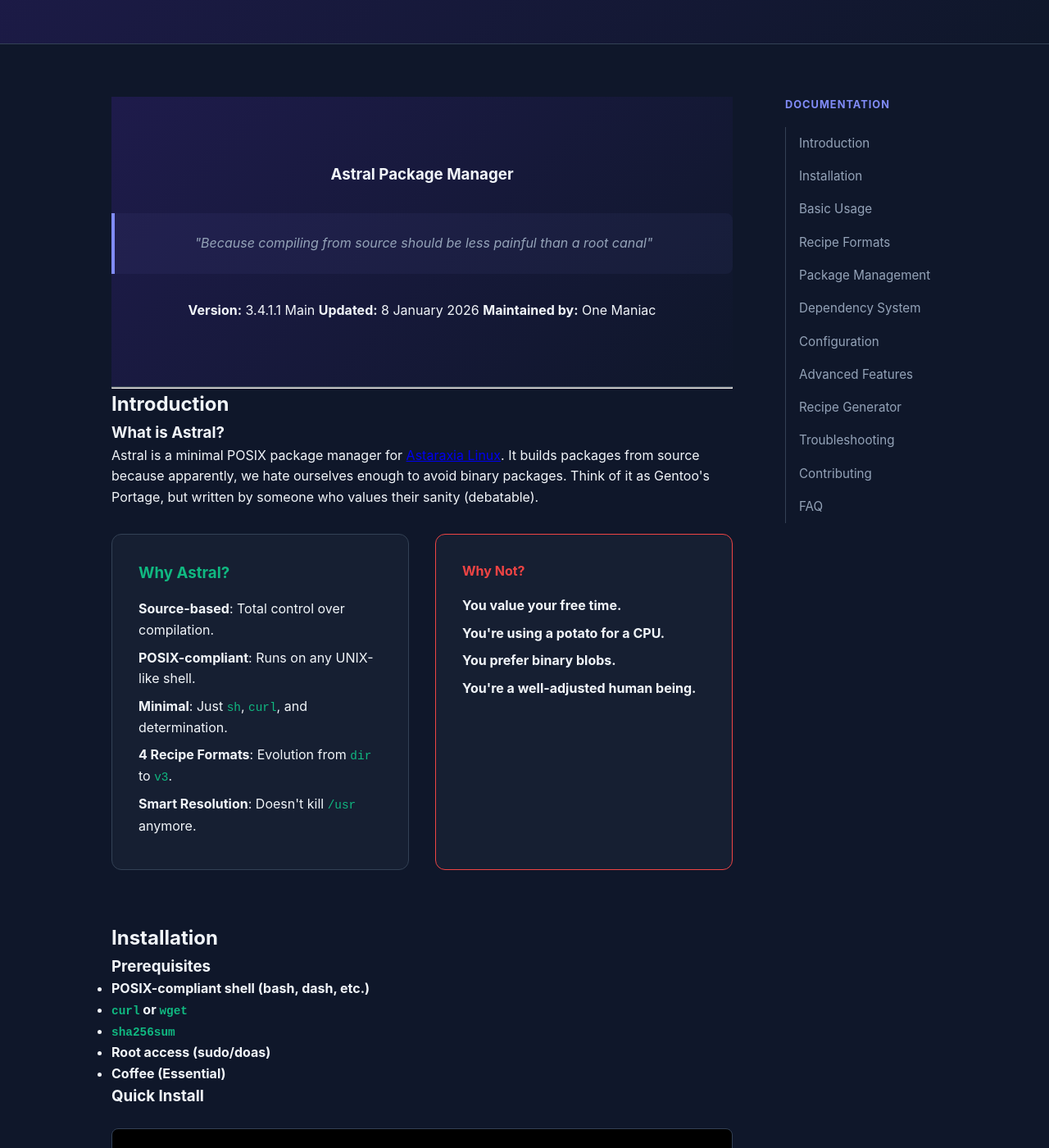
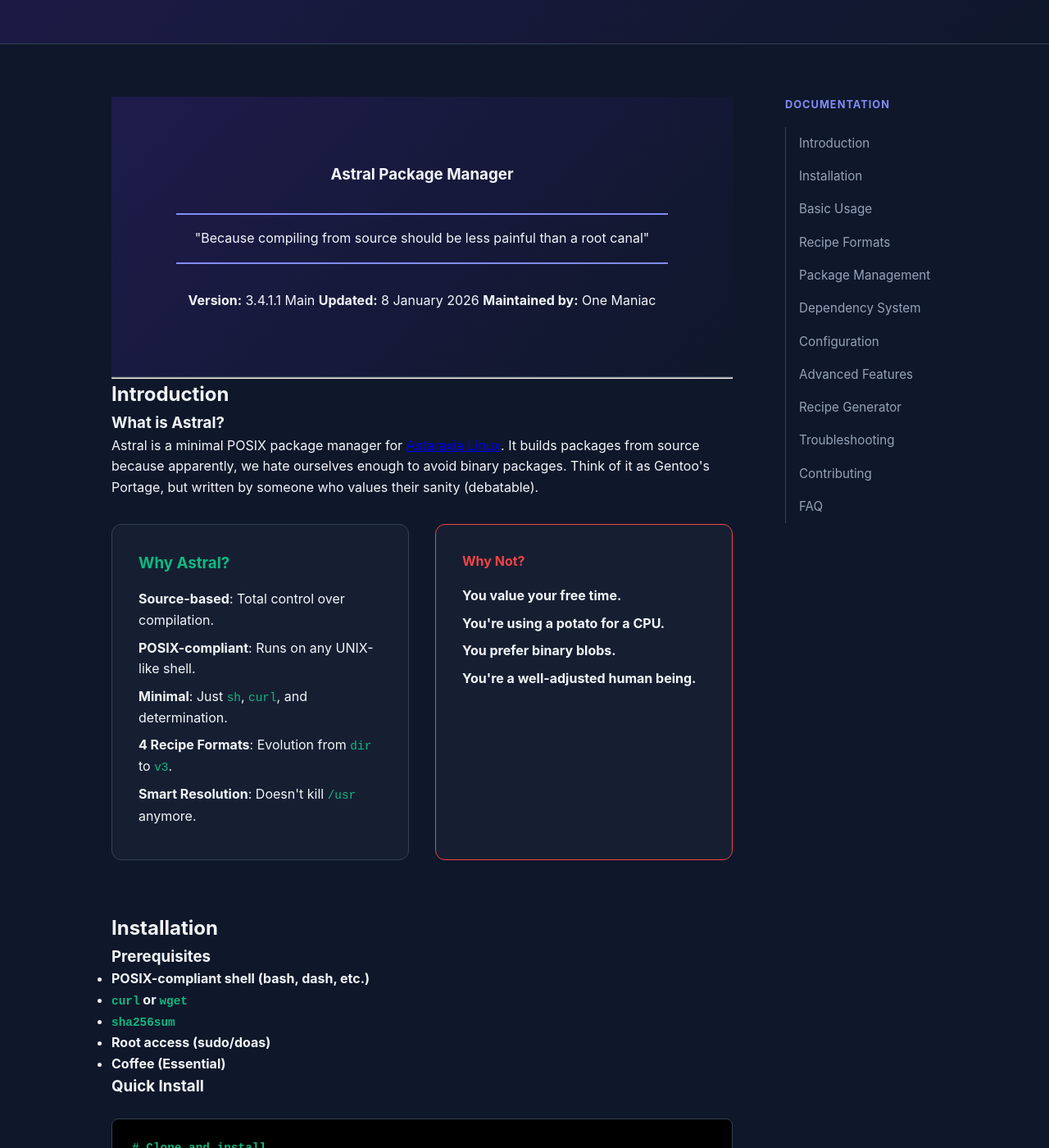
Before and after one commit to Astaraxia-Linux/astaraxia-linux.github.io, a Jekyll site: the page built from docus/astral.html, in a window 1280 px wide and 1400 px high, scrolled down 246 px. Shown: the whole window at 82% size. Built offline with Jekyll 4.4.1, drawn with Linux system fonts in a browser that asks for light colours.

Commit message:
Update docs.html

```diff
--- a/_layouts/docs.html
+++ b/_layouts/docs.html
@@ -79,13 +79,21 @@
 
         /* Quotes Restoration */
         blockquote {
+            max-width: 600px;
+            margin: 2rem auto;
+            border-left: none;
+            border-top: 2px solid var(--primary);
+            border-bottom: 2px solid var(--primary);
+            padding: 1rem 0;
+        }
+
+        .quote {
             border-left: 4px solid var(--primary);
             padding: 1.5rem;
             background: rgba(129, 140, 248, 0.05);
             font-style: italic;
             margin: 2rem 0;
             border-radius: 0 8px 8px 0;
-            color: var(--text-dim);
         }
 
         /* UI Elements */
```
